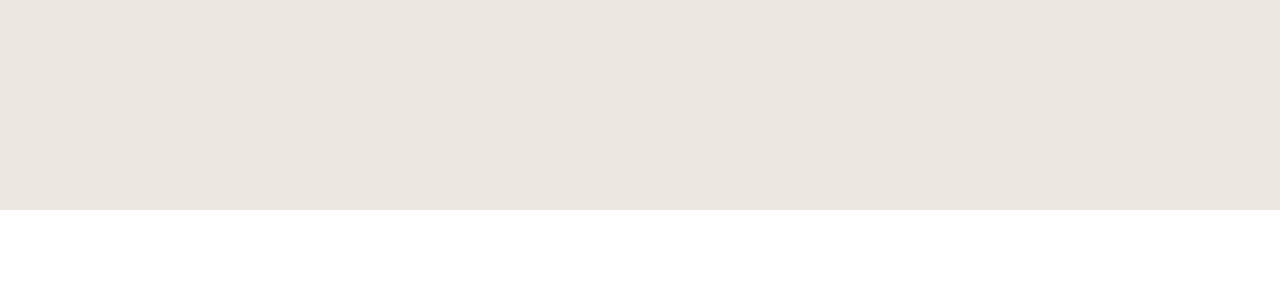
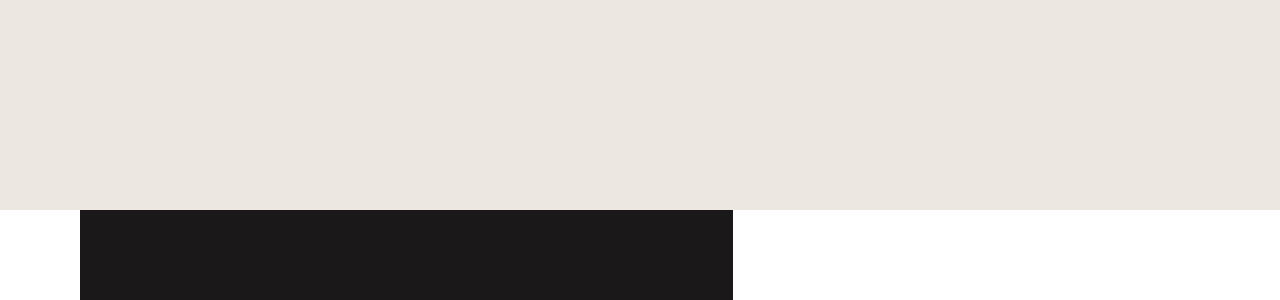
Before and after one commit to Tejas-Gojariya/React-Portfolio, a React (Vite) app in the folder Portfolio/: page / in a window 1280 px wide. Shown: the part 590-890 px from the top of the page. Before the commit the page ends 800 px from the top, so only its background shows below. Built offline with nearby package versions, Linux system fonts and the light colour scheme.

Commit message:
add social media logos

```diff
--- a/Portfolio/package.json
+++ b/Portfolio/package.json
@@ -10,6 +10,7 @@
     "preview": "vite preview"
   },
   "dependencies": {
+    "@iconscout/react-unicons": "^2.0.2",
     "framer-motion": "^11.3.8",
     "react": "^18.3.1",
     "react-dom": "^18.3.1",
--- a/Portfolio/src/Components/ContactPage/ContactPage.jsx
+++ b/Portfolio/src/Components/ContactPage/ContactPage.jsx
@@ -1,5 +1,9 @@
 import { motion as m } from "framer-motion";
 import React from "react";
+import { UilLinkedin } from '@iconscout/react-unicons'
+import { UilGithub } from '@iconscout/react-unicons'
+import { UilTwitter } from '@iconscout/react-unicons'
+import { UilMediumM } from '@iconscout/react-unicons'
 
 const ContactPage = () => {
   return (
@@ -47,11 +51,15 @@
                 <div className="flex gap-2">
                   <span>On the Internet:</span>
                   <div
-                    to=""
+                    to="https://www.linkedin.com/in/tejas-gojariya/"
                     target="_blank"
                     className="underline underline-offset-2 underline-[#ece7e194] hover:opacity-50"
                   >
-                    LinkedIn
+                    <i className="uil uil-linkedin"></i>   LinkedIn
+                    <UilLinkedin size="140" color="#61DAFB" />
+                    <UilGithub size="140" color="#61DAFB"/>
+                    <UilTwitter size="140" color="#61DAFB"/>
+                    <UilMediumM size="140" color="#61DAFB"/>
                   </div>
                 </div>
               </div>
```
Also changed, not shown: 1 other file (tests, documents, lock files or other folders).
